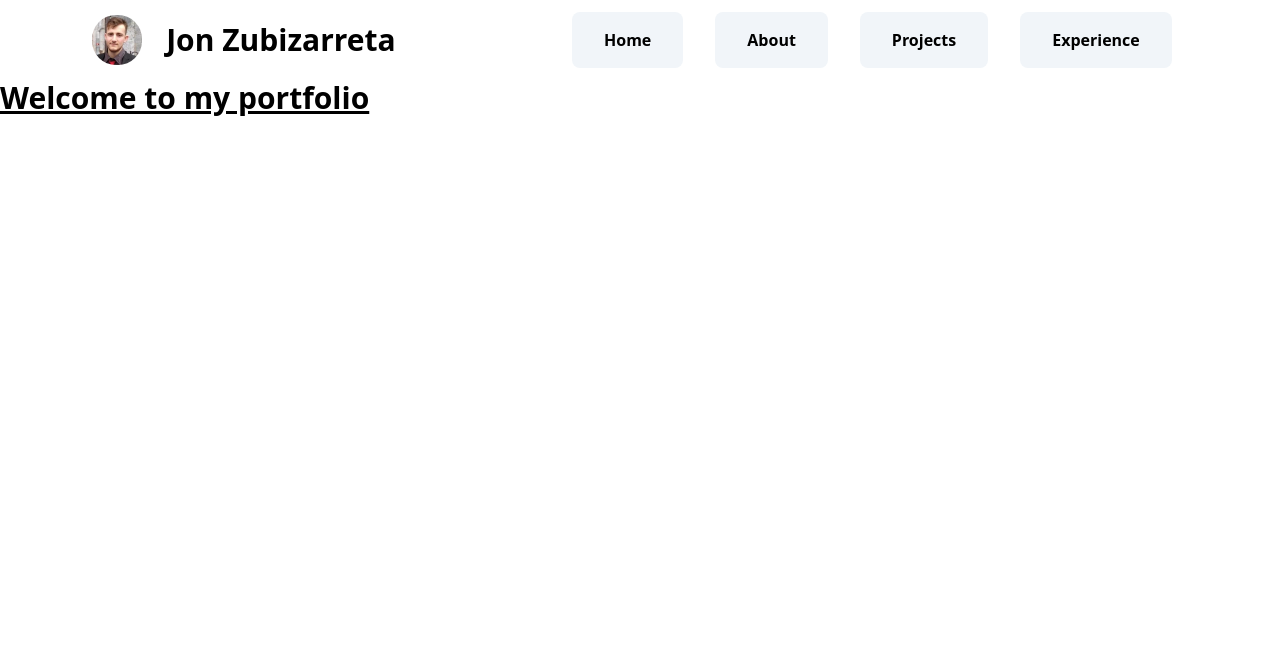
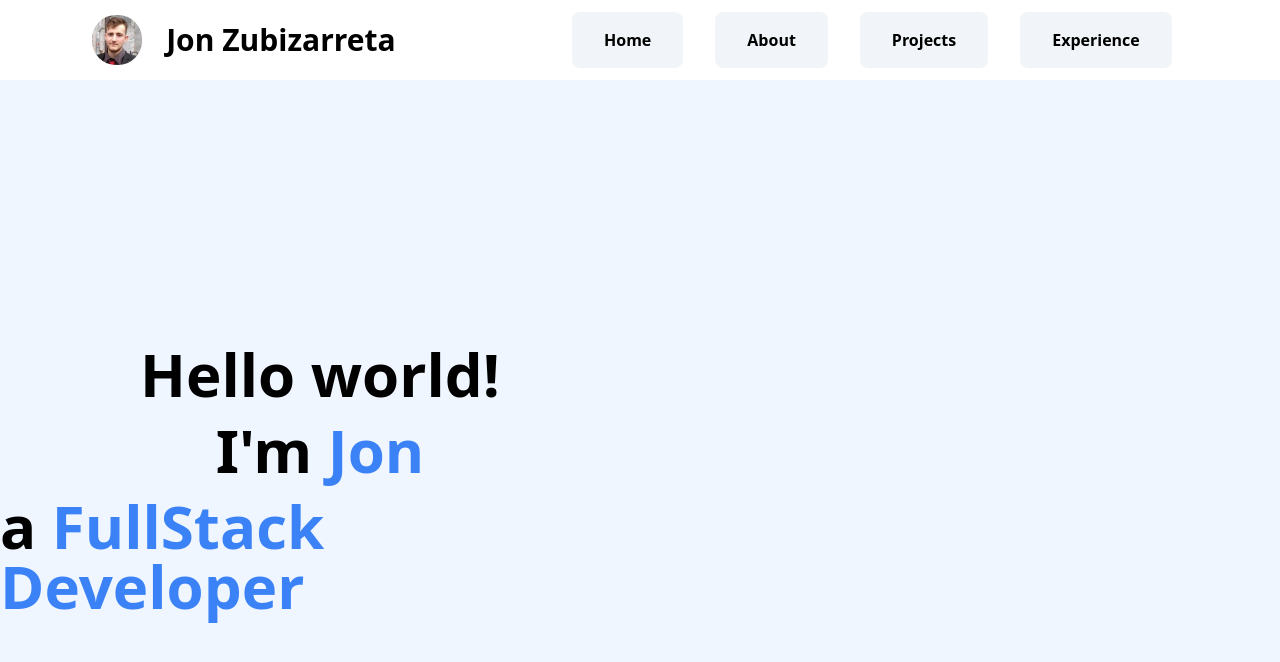
Before and after one commit to Jonzubi/portfolio, a Next.js app: page / in a window 1280 px wide. Shown: the top 662 px of the page. Built offline with nearby package versions, Linux system fonts and the light colour scheme.

Commit message:
Meto home en index

```diff
--- a/src/pages/index.js
+++ b/src/pages/index.js
@@ -1,9 +1,9 @@
-export default function Home () {
+import Home from '../components/Home'
+
+export default function Index () {
   return (
     <>
-      <h1 className='text-3xl font-bold underline'>
-        Welcome to my portfolio
-      </h1>
+      <Home />
     </>
   )
 }
```
